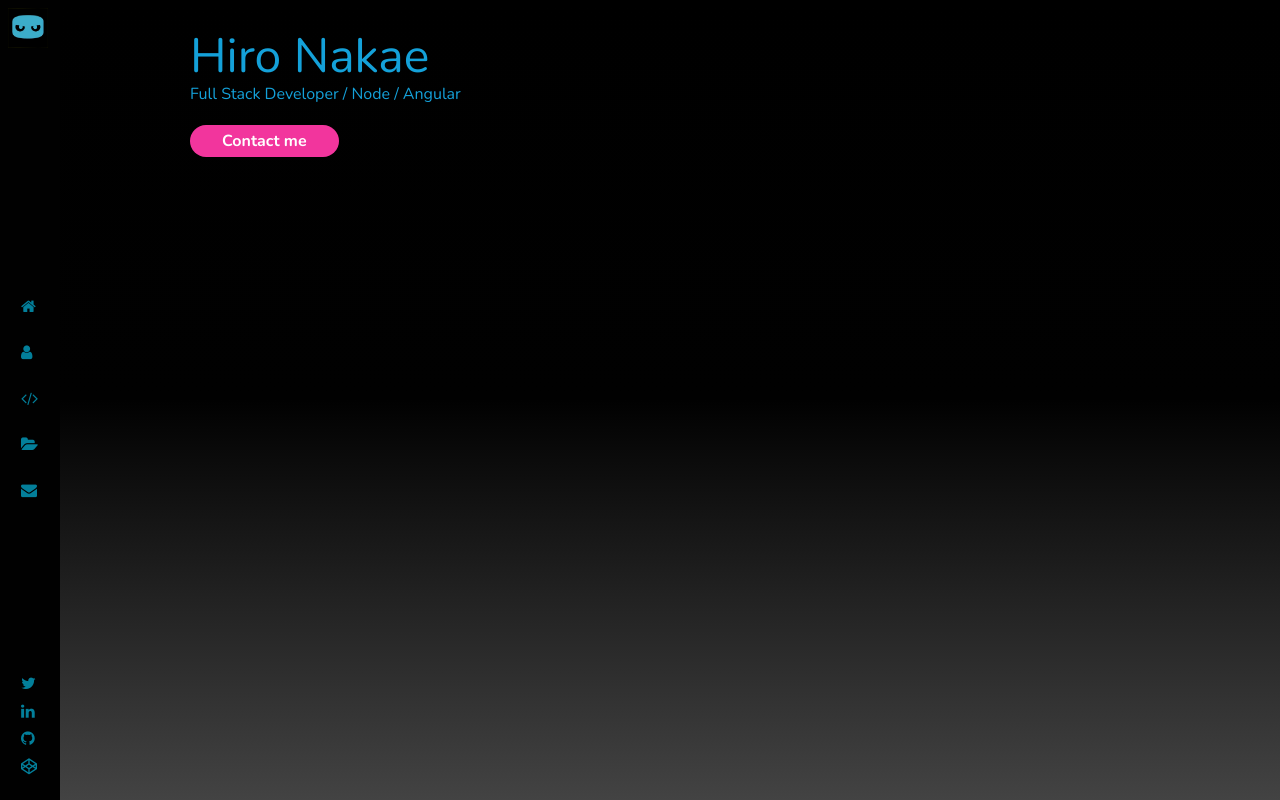
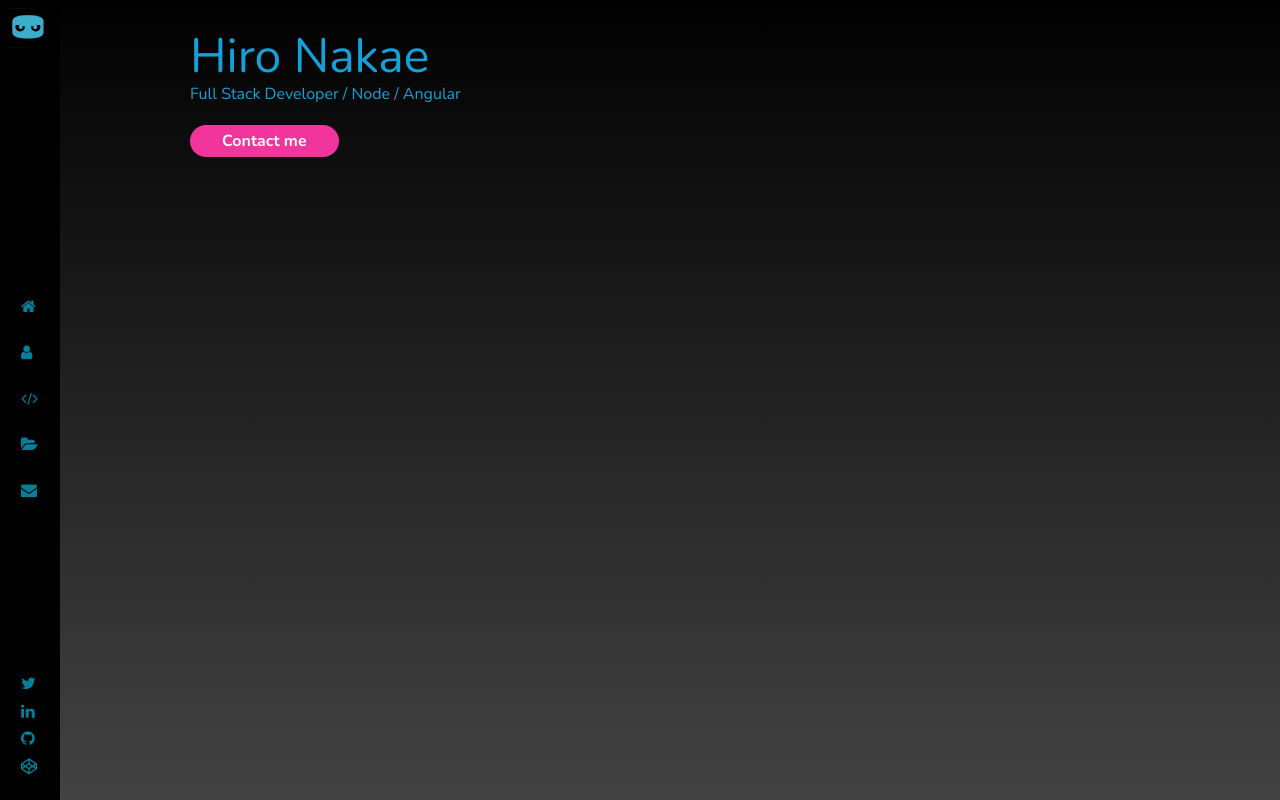
Before and after one commit to hnakae/portfolio, an Angular app: page / in a window 1280 px wide. Built offline with nearby package versions, Linux system fonts and the light colour scheme.

Commit message:
home page

```diff
--- a/src/app/app.component.scss
+++ b/src/app/app.component.scss
@@ -2,7 +2,6 @@
 
 .wrapper{
     background: linear-gradient(to bottom,
-    #000000,
     $cyano-black,
     #434343);
     //background-image: url(../assets/images/Reef.png);
```
